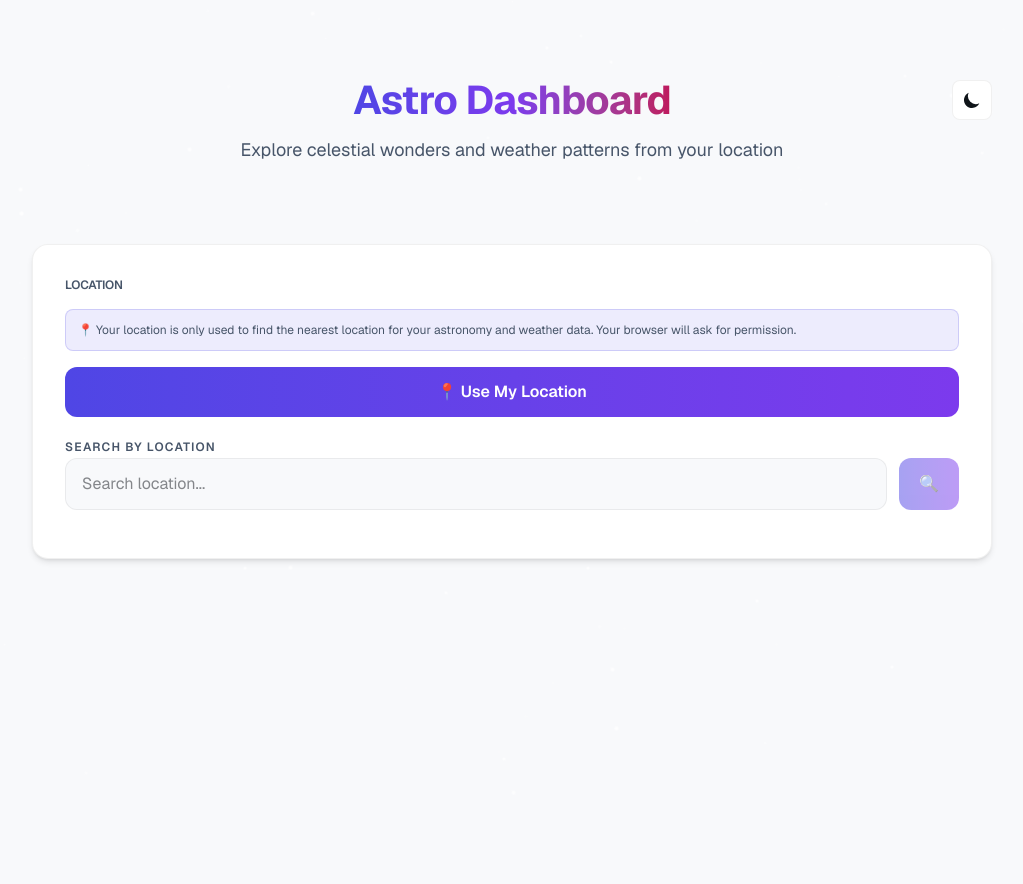
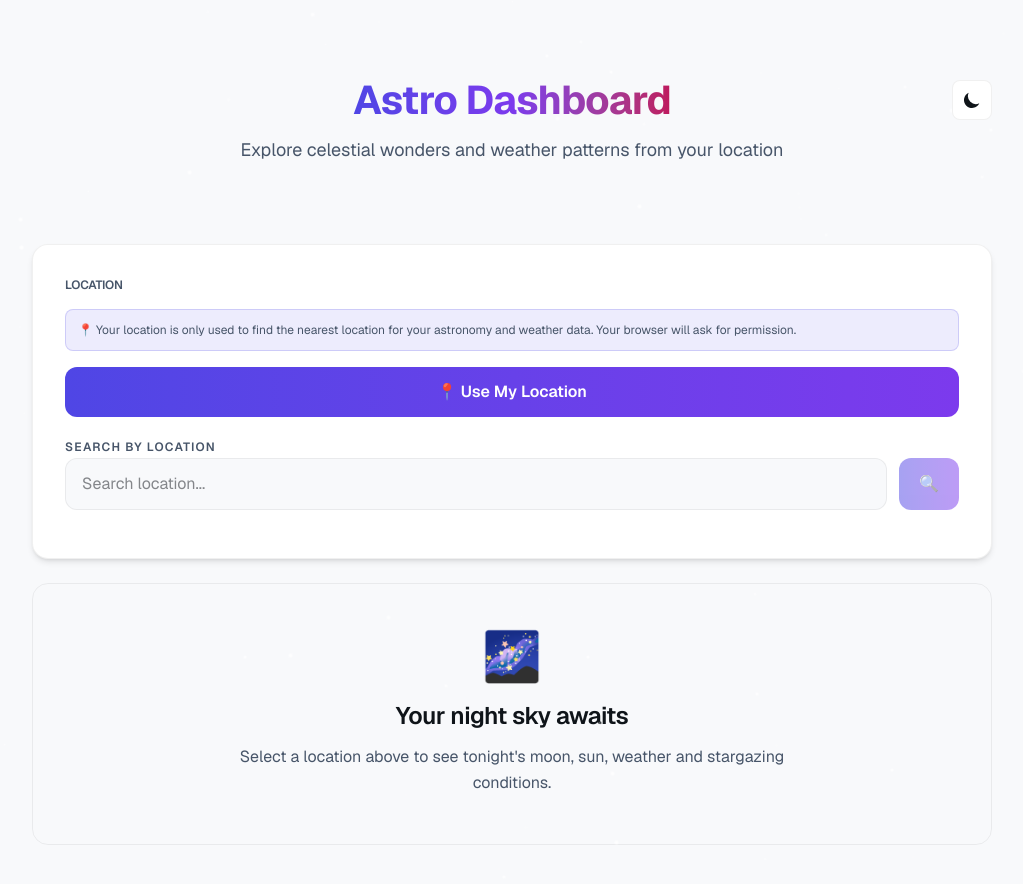
Before and after one commit to Jake-Russell/astro-dashboard, a Next.js app: page / in a window 1280 px wide. Shown: the top 884 px of the page, without its empty margins (128-1151 px from the left). Before the commit the page ends 800 px from the top, so only its background shows below. Built offline with nearby package versions, Linux system fonts and the light colour scheme.

Commit message:
Render skeleton

```diff
--- /dev/null
+++ b/app/components/molecules/AstroDashboardSkeleton/index.ts
@@ -0,0 +1 @@
+export { AstroDashboardSkeleton } from "./AstroDashboardSkeleton";
--- a/app/components/organisms/AstroDashboard/AstroDashboard.tsx
+++ b/app/components/organisms/AstroDashboard/AstroDashboard.tsx
@@ -1,9 +1,10 @@
 "use client";
-import { useCallback, useMemo, useState } from "react";
+import { useCallback, useEffect, useMemo, useState } from "react";
 import type { WeatherResponse } from "api/weather/types";
 import { StarsBackground, ThemeToggle } from "atoms";
 import { useAstronomy } from "contexts/AstronomyContext";
 import {
+    AstroDashboardSkeleton,
     AstroScoreCard,
     LocationSelector,
     MoonPhaseCard,
@@ -90,14 +91,20 @@ const getScoreCardData = (
 };
 
 export const AstroDashboard = () => {
-    const { latitude, longitude, weatherData, loadingState } = useAstronomy();
+    const { latitude, longitude, weatherData, weatherDataError, loadingState } = useAstronomy();
     const [astroAnnouncement, setAstroAnnouncement] = useState("");
 
     const handleAstroAnnouncement = useCallback((announcement: string) => {
         setAstroAnnouncement(announcement);
     }, []);
 
+    useEffect(() => {
+        if (loadingState !== "idle") setAstroAnnouncement("");
+    }, [loadingState]);
+
     const baseProps = useMemo(() => getBaseProps(latitude, longitude), [latitude, longitude]);
+    const hasWeatherData = Boolean(weatherData && !weatherData.error);
+    const isLoading = loadingState !== "idle";
 
     const moonPhaseData = useMemo(() => {
         if (!weatherData || weatherData.error) return null;
@@ -122,8 +129,14 @@ export const AstroDashboard = () => {
     return (
         <main className="min-h-screen bg-background relative overflow-x-hidden">
             <div role="status" aria-live="polite" aria-atomic="true" className="sr-only">
+                {loadingState === "loading-location" && "Finding your location"}
+                {loadingState === "loading-weather" && "Loading weather and astronomy data"}
+            </div>
+
+            <div role="status" aria-live="polite" aria-atomic="true" className="sr-only">
                 {astroAnnouncement}
             </div>
+
             {/* Stars */}
             <div className="light:none dark:block absolute inset-0 z-0 pointer-events-none">
                 <div className="relative w-full h-full min-h-screen">
@@ -139,7 +152,6 @@ export const AstroDashboard = () => {
                 </div>
 
                 <div className="max-w-5xl mx-auto px-4 sm:px-6 lg:px-8">
-                    {/* Header with title and toggle */}
                     <div className="relative mb-8">
                         <div className="text-center space-y-4 flex flex-col items-center">
                             <h1 className="text-4xl sm:text-5xl md:text-6xl font-bold max-w-[calc(100vw-100px)]">
@@ -160,12 +172,37 @@ export const AstroDashboard = () => {
                 </div>
             </div>
 
-            {/* Content Section */}
             <div className="max-w-5xl mx-auto px-4 sm:px-6 lg:px-8 pb-12 md:pb-20">
                 <div className="flex flex-col gap-6">
                     <LocationSelector />
 
-                    {loadingState === "idle" && (
+                    {!isLoading && !hasWeatherData && !weatherDataError && (
+                        <section
+                            aria-labelledby="dashboard-empty-title"
+                            className="rounded-2xl border border-(--card-border) bg-(--card-background) p-8 md:p-12 text-center"
+                        >
+                            <div className="text-5xl mb-5" aria-hidden="true">
+                                🌌
+                            </div>
+
+                            <h2
+                                id="dashboard-empty-title"
+                                className="text-2xl font-bold text-foreground"
+                            >
+                                Your night sky awaits
+                            </h2>
+
+                            <p className="mt-3 max-w-xl mx-auto text-sm md:text-base leading-relaxed text-(--text-secondary)">
+                                Select a location above to see tonight&apos;s moon, sun, weather and
+                                stargazing conditions.
+                            </p>
+                        </section>
+                    )}
+
+                    {isLoading && <AstroDashboardSkeleton />}
+
+                    {/* Loaded dashboard */}
+                    {!isLoading && hasWeatherData && (
                         <>
                             <div className="grid grid-cols-1 md:grid-cols-2 gap-6">
                                 {moonPhaseData && <MoonPhaseCard {...moonPhaseData} />}
```
